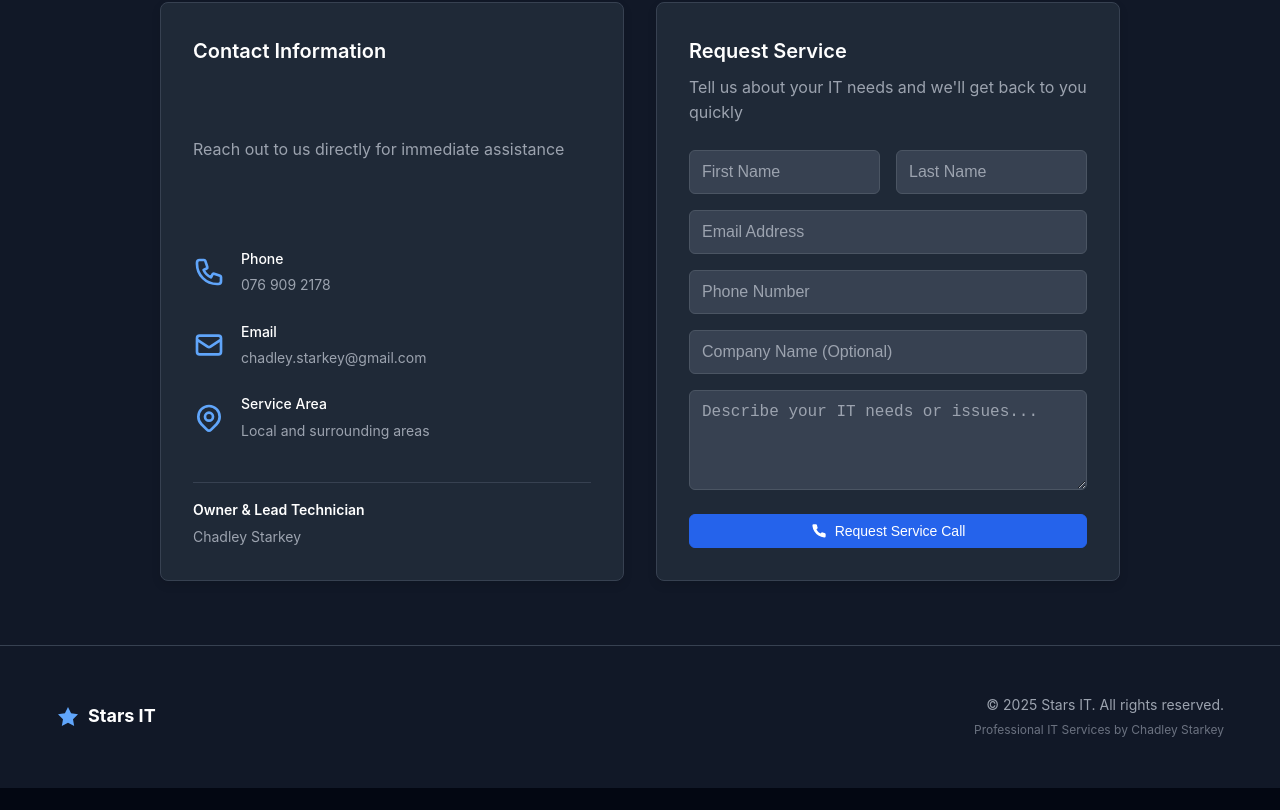
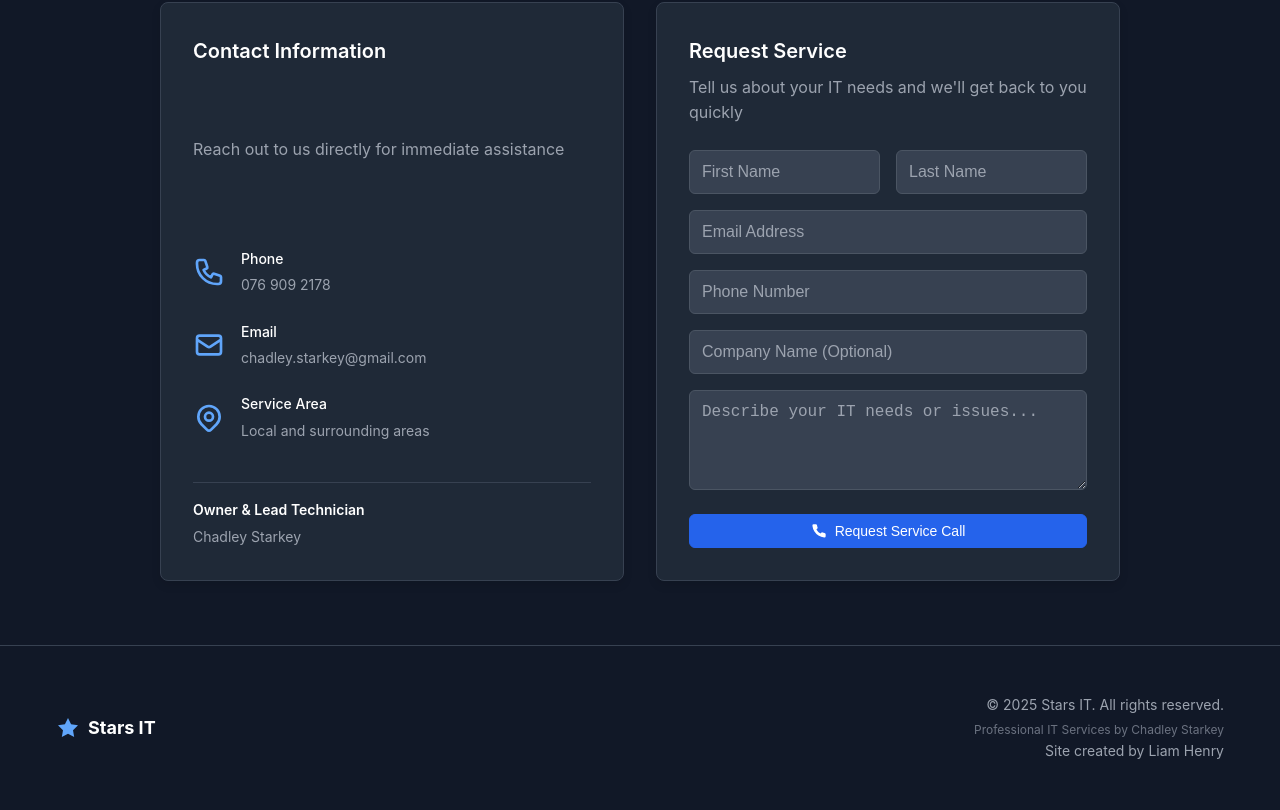
Before and after one commit to project-LKH/stars-it, a React (Create React App) app: page / in a window 1280 px wide. Shown: the part 3424-4234 px from the top of the page. Before the commit the page ends 4212 px from the top, so only its background shows below. Built offline with nearby package versions, Linux system fonts and the light colour scheme.

Commit message:
chore: - added developer trademark

```diff
--- a/src/components/layout/Footer.js
+++ b/src/components/layout/Footer.js
@@ -4,7 +4,7 @@ const Footer = () => {
   const currentYear = new Date().getFullYear()
 
   return (
-    <footer className="footer">
+    <footer className="footer" role="contentinfo" aria-label="Site footer">
       <div className="container">
         <div className="footer-content">
           <div className="footer-logo">
@@ -16,6 +16,7 @@ const Footer = () => {
           <div className="footer-text">
             <p>© {currentYear} Stars IT. All rights reserved.</p>
             <p className="footer-subtitle">Professional IT Services by Chadley Starkey</p>
+            <p className="footer-credit">Site created by Liam Henry</p>
           </div>
         </div>
       </div>
```
